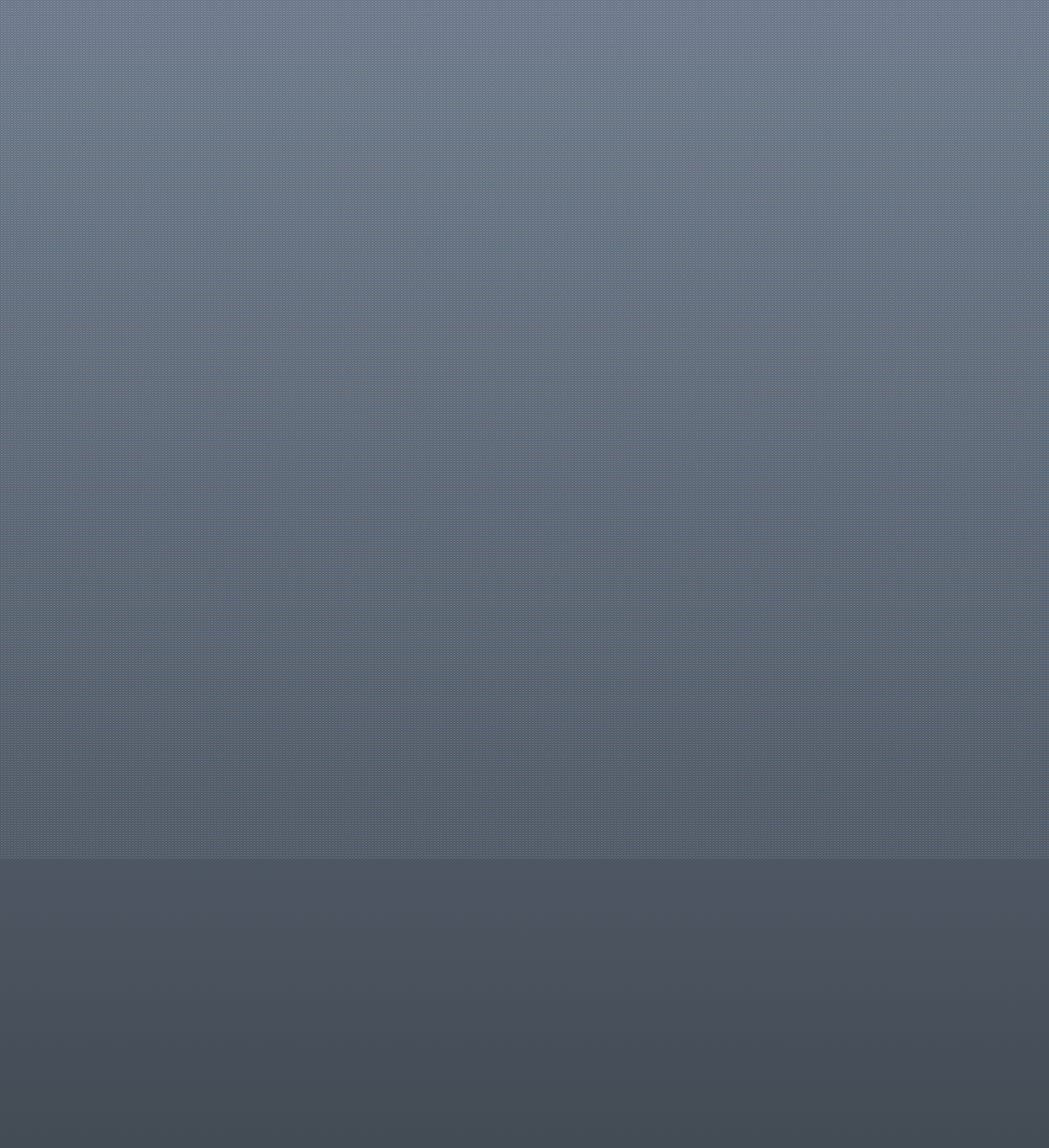
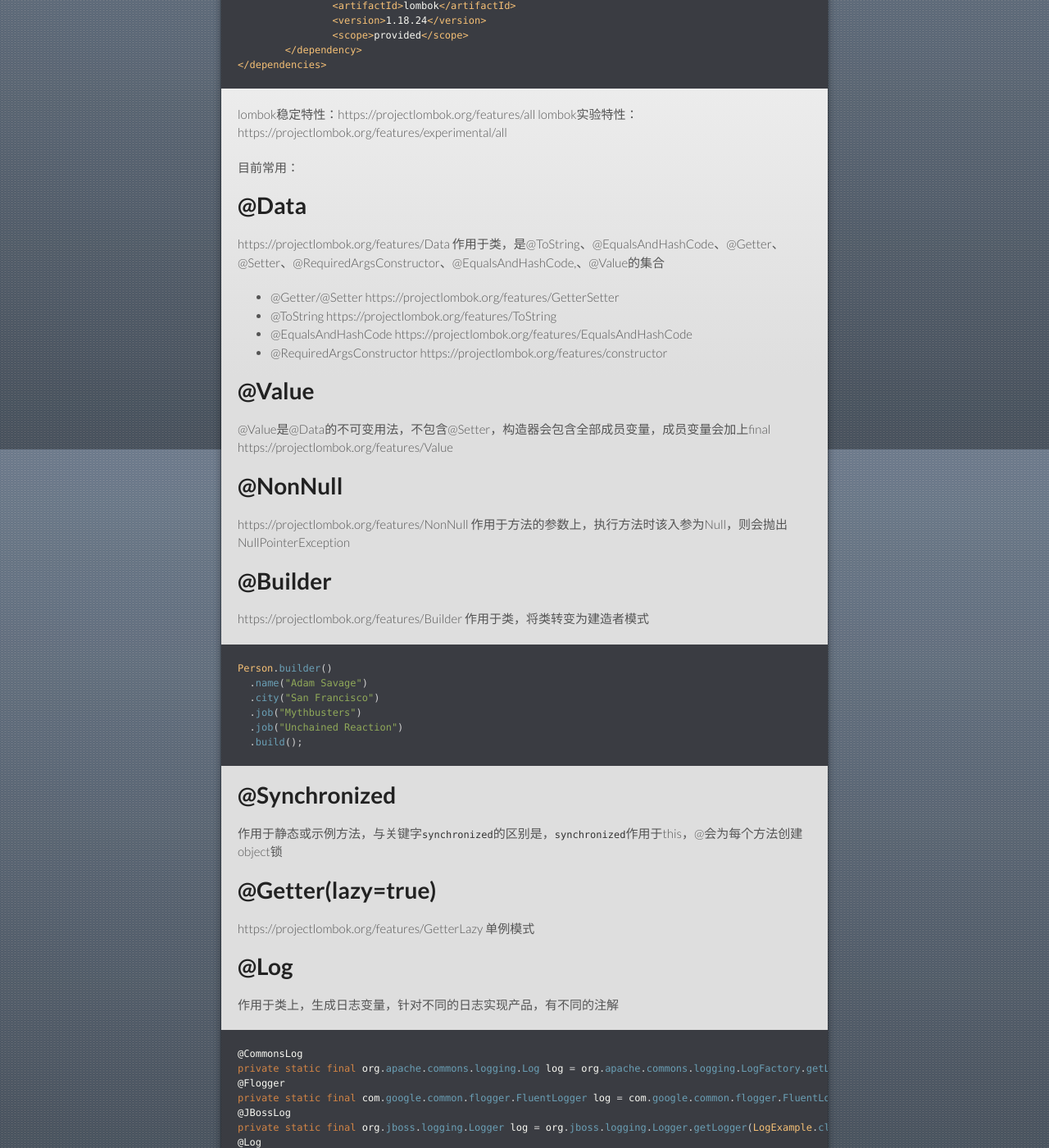
Before and after one commit to huchlo/blog, a Jekyll site: the page built from 笔记/程序员/语言/Java/Lombok.md, in a window 1280 px wide and 1400 px high, scrolled down 352 px. Shown: the whole window at 82% size. Built offline with Jekyll 4.4.1, drawn with Linux system fonts in a browser that asks for light colours; our own code applies the rules of GitHub Pages for plain Markdown files; some of the changed text lies outside the part shown.

Commit message:
vault backup: 2022-07-08 01:07:31

````diff
--- a/笔记/程序员/语言/Java/Lombok.md
+++ b/笔记/程序员/语言/Java/Lombok.md
@@ -1,2 +1,86 @@
+lombok插件官网：https://projectlombok.org
 
-#待整理
+使用lombok分两步
+1. 在开发工具（如idea）安装lombok插件
+2. 在项目中引入lombok包
+
+```xml
+<dependencies>
+	<dependency>
+		<groupId>org.projectlombok</groupId>
+		<artifactId>lombok</artifactId>
+		<version>1.18.24</version>
+		<scope>provided</scope>
+	</dependency>
+</dependencies>
+```
+
+lombok稳定特性：https://projectlombok.org/features/all
+lombok实验特性：https://projectlombok.org/features/experimental/all
+
+目前常用：
+# @Data
+https://projectlombok.org/features/Data
+作用于类，是@ToString、@EqualsAndHashCode、@Getter、@Setter、@RequiredArgsConstructor、@EqualsAndHashCode,、@Value的集合
+- @Getter/@Setter https://projectlombok.org/features/GetterSetter
+- @ToString https://projectlombok.org/features/ToString
+- @EqualsAndHashCode https://projectlombok.org/features/EqualsAndHashCode
+- @RequiredArgsConstructor https://projectlombok.org/features/constructor
+
+# @Value
+@Value是@Data的不可变用法，不包含@Setter，构造器会包含全部成员变量，成员变量会加上final
+https://projectlombok.org/features/Value
+
+# @NonNull
+https://projectlombok.org/features/NonNull
+作用于方法的参数上，执行方法时该入参为Null，则会抛出NullPointerException
+
+# @Builder
+https://projectlombok.org/features/Builder
+作用于类，将类转变为建造者模式
+```java
+Person.builder()
+  .name("Adam Savage")
+  .city("San Francisco")
+  .job("Mythbusters")
+  .job("Unchained Reaction")
+  .build();
+```
+
+# @Synchronized
+作用于静态或示例方法，与关键字`synchronized`的区别是，`synchronized`作用于this，@会为每个方法创建object锁
+
+# @Getter(lazy=true)
+https://projectlombok.org/features/GetterLazy
+单例模式
+
+# @Log
+作用于类上，生成日志变量，针对不同的日志实现产品，有不同的注解
+```java
+@CommonsLog
+private static final org.apache.commons.logging.Log log = org.apache.commons.logging.LogFactory.getLog(LogExample.class);
+@Flogger
+private static final com.google.common.flogger.FluentLogger log = com.google.common.flogger.FluentLogger.forEnclosingClass();
+@JBossLog
+private static final org.jboss.logging.Logger log = org.jboss.logging.Logger.getLogger(LogExample.class);
+@Log
+private static final java.util.logging.Logger log = java.util.logging.Logger.getLogger(LogExample.class.getName());
+@Log4j
+private static final org.apache.log4j.Logger log = org.apache.log4j.Logger.getLogger(LogExample.class);
+@Log4j2
+private static final org.apache.logging.log4j.Logger log = org.apache.logging.log4j.LogManager.getLogger(LogExample.class);
+@Slf4j
+private static final org.slf4j.Logger log = org.slf4j.LoggerFactory.getLogger(LogExample.class);
+@XSlf4j
+private static final org.slf4j.ext.XLogger log = org.slf4j.ext.XLoggerFactory.getXLogger(LogExample.class);
+@CustomLog
+private static final com.foo.your.Logger log = com.foo.your.LoggerFactory.createYourLogger(LogExample.class);
+
+```
+
+# @Cleanup
+自动关闭资源，针对实现了java.io.Closeable接口的对象有效，如：典型的IO流对象
+```java
+@Cleanup InputStream in = **new** FileInputStream(args[0]);
+@Cleanup OutputStream out = **new** FileOutputStream(args[1]);
+```
````
Also changed, not shown: 笔记/程序员/数据库/Redis.md (+2 -0 lines), 笔记/程序员/数据库/SQL/MySQL.md (+96 -2 lines), 笔记/程序员/语言/Java/httpclient 代码段.md (added, +149 -0 lines), 笔记/程序员/语言/Java/接口规范 一（Spring Boot+JSR303+Swagger）RESTful.md (+2 -0 lines), 笔记/随笔/电商协作.md (added, +31 -0 lines).
